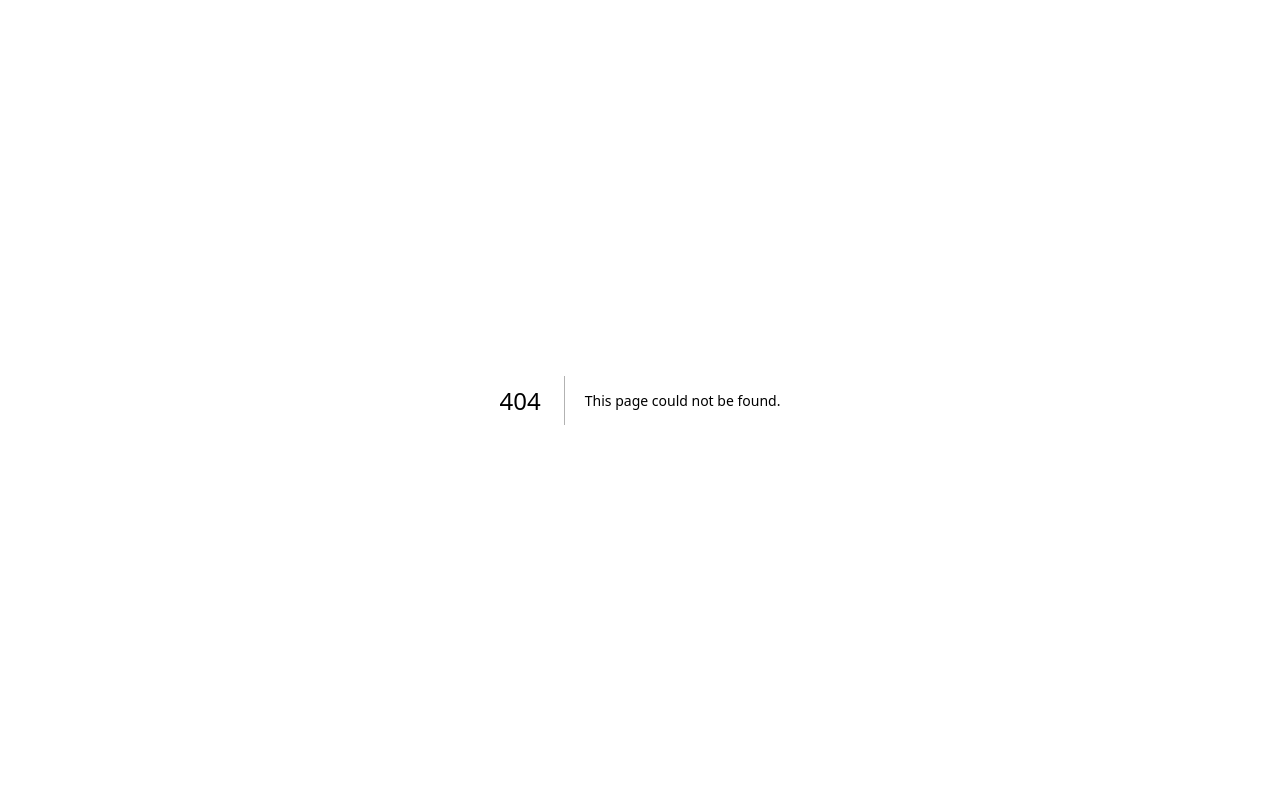
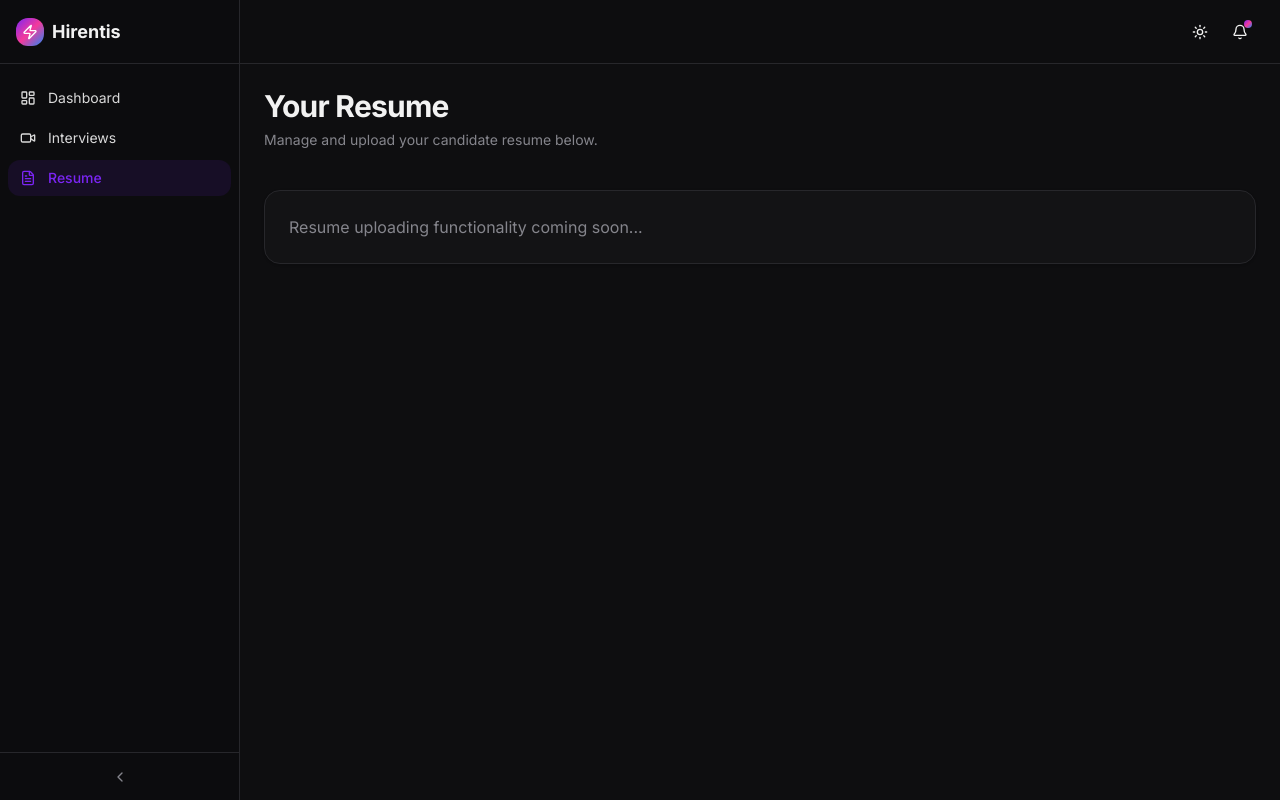
Before and after one commit to nileshp-07/hirentis, a Next.js app in the folder frontend/: page /dashboard/resume in a window 1280 px wide. Before the commit this address had no page. Built offline with nearby package versions, Linux system fonts and the light colour scheme.

Commit message:
feat: Implement dashboard layout with sidebar and navbar (#12)

```diff
--- /dev/null
+++ b/frontend/src/app/dashboard/interviews/page.jsx
@@ -0,0 +1,19 @@
+import PageHeader from '@/components/layout/PageHeader';
+import { Card } from '@/components/ui/card';
+
+export default function InterviewPage() {
+  return (
+    <div className="space-y-6">
+      <PageHeader
+        title="Interviews"
+        subtitle={`Practice answering questions tracked by AI.`}
+      />
+
+      <Card className="p-6">
+        <p className="text-muted-foreground">
+          Interview functionality coming soon...
+        </p>
+      </Card>
+    </div>
+  );
+}
--- /dev/null
+++ b/frontend/src/app/dashboard/layout.jsx
@@ -0,0 +1,22 @@
+'use client';
+import { useState } from 'react';
+import AppSidebar from '@/components/layout/AppSidebar';
+import DashboardNavbar from '@/components/layout/DashboardNavbar';
+
+export default function DashboardLayout({ children }) {
+  const [collapsed, setCollapsed] = useState(false);
+  return (
+    <div className="min-h-screen bg-background">
+      <AppSidebar
+        collapsed={collapsed}
+        onToggle={() => setCollapsed(!collapsed)}
+      />
+      <div
+        className={`transition-all duration-300 ${collapsed ? 'ml-16' : 'ml-60'}`}
+      >
+        <DashboardNavbar />
+        <main className="p-6">{children}</main>
+      </div>
+    </div>
+  );
+}
--- /dev/null
+++ b/frontend/src/app/dashboard/page.jsx
@@ -0,0 +1,28 @@
+import { redirect } from 'next/navigation';
+import { currentUser } from '@clerk/nextjs/server';
+import PageHeader from '@/components/layout/PageHeader';
+import { Card } from '@/components/ui/card';
+
+export default async function DashboardPage() {
+  const user = await currentUser();
+
+  // Route protection directly in the server component!
+  if (!user) {
+    redirect('/');
+  }
+
+  return (
+    <div className="space-y-6">
+      <PageHeader
+        title="Dashboard"
+        subtitle={`Welcome back, ${user.firstName || 'Candidate'}!`}
+      />
+
+      <Card className="p-6">
+        <p className="text-muted-foreground">
+          Dashboard functionality coming soon...
+        </p>
+      </Card>
+    </div>
+  );
+}
--- /dev/null
+++ b/frontend/src/app/dashboard/resume/page.jsx
@@ -0,0 +1,18 @@
+import PageHeader from '@/components/layout/PageHeader';
+import { Card } from '@/components/ui/card';
+
+export default function ResumePage() {
+  return (
+    <div className="space-y-6">
+      <PageHeader
+        title="Your Resume"
+        subtitle="Manage and upload your candidate resume below."
+      />
+      <Card className="p-6">
+        <p className="text-muted-foreground">
+          Resume uploading functionality coming soon...
+        </p>
+      </Card>
+    </div>
+  );
+}
--- a/frontend/src/app/globals.css
+++ b/frontend/src/app/globals.css
@@ -300,3 +300,9 @@
   max-width: 1300px;
   margin: 0 auto;
 }
+
+::view-transition-old(root),
+::view-transition-new(root) {
+  animation: none;
+  mix-blend-mode: normal;
+}
--- /dev/null
+++ b/frontend/src/components/layout/AppSidebar.jsx
@@ -0,0 +1,92 @@
+'use client';
+import Link from 'next/link';
+import { usePathname } from 'next/navigation';
+import { motion, AnimatePresence } from 'framer-motion';
+import {
+  LayoutDashboard,
+  Video,
+  FileText,
+  ChevronLeft,
+  Zap,
+} from 'lucide-react';
+
+const menuItems = [
+  { icon: LayoutDashboard, label: 'Dashboard', path: '/dashboard' },
+  { icon: Video, label: 'Interviews', path: '/dashboard/interviews' },
+  { icon: FileText, label: 'Resume', path: '/dashboard/resume' },
+];
+
+const AppSidebar = ({ collapsed, onToggle }) => {
+  const pathname = usePathname();
+
+  return (
+    <aside
+      className={`fixed left-0 top-0 z-40 flex h-screen flex-col border-r border-border bg-sidebar transition-all duration-300 ${
+        collapsed ? 'w-16' : 'w-60'
+      }`}
+    >
+      <div className="flex h-16 items-center gap-2 border-b border-border px-4">
+        <div className="gradient-bg rounded-lg p-1.5 shrink-0">
+          <Zap className="h-4 w-4 text-primary-foreground" />
+        </div>
+        <AnimatePresence>
+          {!collapsed && (
+            <motion.span
+              initial={{ opacity: 0, width: 0 }}
+              animate={{ opacity: 1, width: 'auto' }}
+              exit={{ opacity: 0, width: 0 }}
+              className="font-bold text-lg overflow-hidden whitespace-nowrap"
+            >
+              Hirentis
+            </motion.span>
+          )}
+        </AnimatePresence>
+      </div>
+
+      <nav className="flex-1 overflow-auto py-4 px-2">
+        <ul className="space-y-1">
+          {menuItems.map((item) => {
+            const active = pathname === item.path;
+            return (
+              <li key={item.path}>
+                <Link
+                  href={item.path}
+                  className={`flex items-center gap-3 rounded-lg px-3 py-2 text-sm transition-colors ${
+                    active
+                      ? 'bg-primary/10 text-primary font-medium'
+                      : 'text-sidebar-foreground hover:bg-sidebar-accent'
+                  }`}
+                >
+                  <item.icon className="h-4 w-4 shrink-0" />
+                  <AnimatePresence>
+                    {!collapsed && (
+                      <motion.span
+                        initial={{ opacity: 0 }}
+                        animate={{ opacity: 1 }}
+                        exit={{ opacity: 0 }}
+                        className="overflow-hidden whitespace-nowrap"
+                      >
+                        {item.label}
+                      </motion.span>
+                    )}
+                  </AnimatePresence>
+                </Link>
+              </li>
+            );
+          })}
+        </ul>
+      </nav>
+
+      <button
+        onClick={onToggle}
+        className="flex h-12 items-center justify-center border-t border-border text-muted-foreground hover:text-foreground transition-colors"
+      >
+        <ChevronLeft
+          className={`h-4 w-4 transition-transform ${collapsed ? 'rotate-180' : ''}`}
+        />
+      </button>
+    </aside>
+  );
+};
+
+export default AppSidebar;
--- /dev/null
+++ b/frontend/src/components/layout/DashboardNavbar.jsx
@@ -0,0 +1,22 @@
+'use client';
+import { Bell } from 'lucide-react';
+import { Button } from '@/components/ui/button';
+import { UserButton } from '@clerk/nextjs';
+import { AnimatedThemeToggler } from '@/components/ui/animated-theme-toggler';
+
+const DashboardNavbar = () => {
+  return (
+    <header className="sticky top-0 z-30 flex h-16 items-center justify-end gap-4 border-b border-border bg-background/80 backdrop-blur-xl px-6">
+      <div className="flex items-center gap-2">
+        <AnimatedThemeToggler className="h-8 w-8 flex items-center justify-center rounded-md hover:bg-accent hover:text-accent-foreground transition-colors" />
+        <Button variant="ghost" size="icon" className="h-8 w-8 relative">
+          <Bell className="h-4 w-4" />
+          <span className="absolute top-1 right-1 h-2 w-2 rounded-full gradient-bg" />
+        </Button>
+        <UserButton />
+      </div>
+    </header>
+  );
+};
+
+export default DashboardNavbar;
--- /dev/null
+++ b/frontend/src/components/layout/PageHeader.jsx
@@ -0,0 +1,17 @@
+export default function PageHeader({ title, subtitle, buttons }) {
+  return (
+    <div className="flex flex-col gap-4 md:flex-row md:items-center md:justify-between pb-4">
+      <div className="flex flex-col gap-1.5">
+        {title && (
+          <div className="text-3xl font-bold tracking-tight text-foreground">
+            {title}
+          </div>
+        )}
+        {subtitle && (
+          <div className="text-sm text-muted-foreground">{subtitle}</div>
+        )}
+      </div>
+      {buttons && <div className="flex items-center gap-3">{buttons}</div>}
+    </div>
+  );
+}
--- /dev/null
+++ b/frontend/src/components/ui/animated-theme-toggler.jsx
@@ -0,0 +1,94 @@
+'use client';
+import { useCallback, useEffect, useRef, useState } from 'react';
+import { Moon, Sun } from 'lucide-react';
+import { flushSync } from 'react-dom';
+
+import { cn } from '@/lib/utils';
+
+export const AnimatedThemeToggler = ({
+  className,
+  duration = 400,
+  ...props
+}) => {
+  const [isDark, setIsDark] = useState(true);
+  const buttonRef = useRef(null);
+
+  useEffect(() => {
+    const updateTheme = () => {
+      setIsDark(!document.documentElement.classList.contains('light'));
+    };
+
+    updateTheme();
+
+    const observer = new MutationObserver(updateTheme);
+    observer.observe(document.documentElement, {
+      attributes: true,
+      attributeFilter: ['class'],
+    });
+
+    return () => observer.disconnect();
+  }, []);
+
+  const toggleTheme = useCallback(() => {
+    const button = buttonRef.current;
+    if (!button) return;
+
+    const { top, left, width, height } = button.getBoundingClientRect();
+    const x = left + width / 2;
+    const y = top + height / 2;
+    const viewportWidth = window.visualViewport?.width ?? window.innerWidth;
+    const viewportHeight = window.visualViewport?.height ?? window.innerHeight;
+    const maxRadius = Math.hypot(
+      Math.max(x, viewportWidth - x),
+      Math.max(y, viewportHeight - y)
+    );
+
+    const applyTheme = () => {
+      const newTheme = !isDark;
+      setIsDark(newTheme);
+      document.documentElement.classList.toggle('light', !newTheme);
+      localStorage.setItem('theme', newTheme ? 'dark' : 'light');
+    };
+
+    if (typeof document.startViewTransition !== 'function') {
+      applyTheme();
+      return;
+    }
+
+    const transition = document.startViewTransition(() => {
+      flushSync(applyTheme);
+    });
+
+    const ready = transition?.ready;
+    if (ready && typeof ready.then === 'function') {
+      ready.then(() => {
+        document.documentElement.animate(
+          {
+            clipPath: [
+              `circle(0px at ${x}px ${y}px)`,
+              `circle(${maxRadius}px at ${x}px ${y}px)`,
+            ],
+          },
+          {
+            duration,
+            easing: 'ease-in-out',
+            pseudoElement: '::view-transition-new(root)',
+          }
+        );
+      });
+    }
+  }, [isDark, duration]);
+
+  return (
+    <button
+      type="button"
+      ref={buttonRef}
+      onClick={toggleTheme}
+      className={cn('flex items-center justify-center', className)}
+      {...props}
+    >
+      {isDark ? <Sun className="h-4 w-4" /> : <Moon className="h-4 w-4" />}
+      <span className="sr-only">Toggle theme</span>
+    </button>
+  );
+};
```
Also changed, not shown: frontend/components.json.
